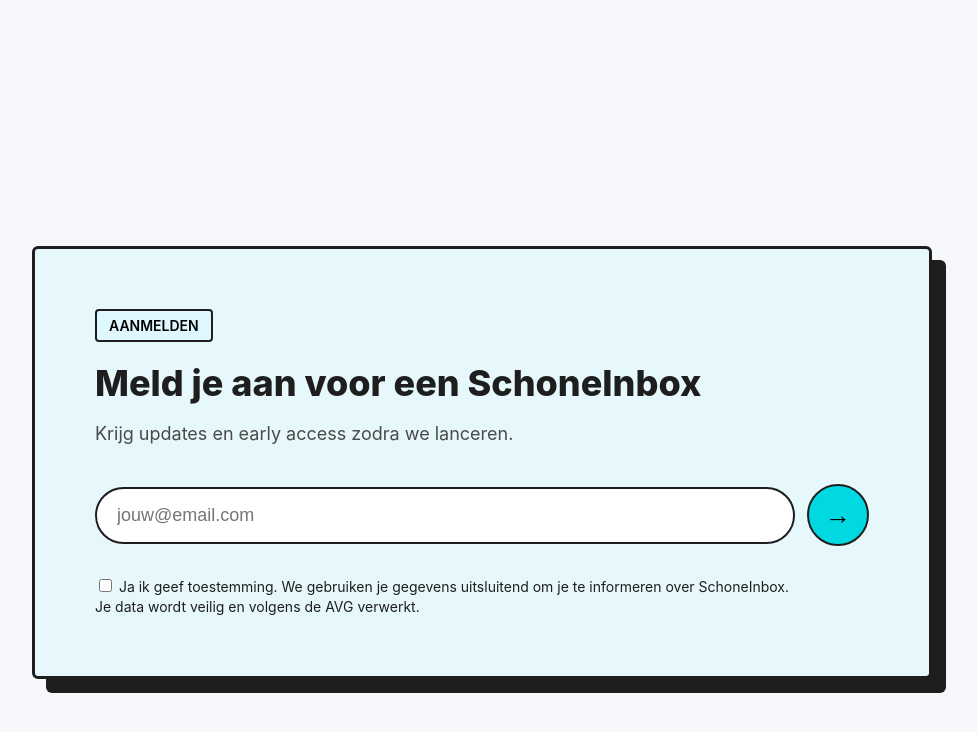
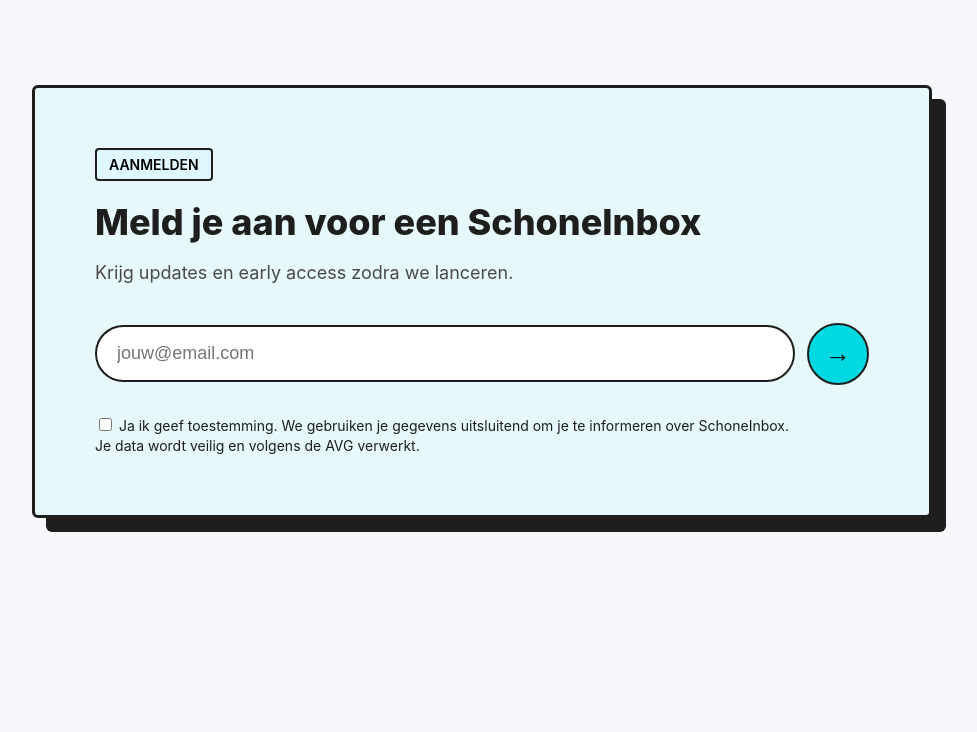
Before and after one commit to Igoranze/aanmelden-schoneinbox, a plain HTML site: page index.html in a window 1280 px wide. Shown: the whole page, without its empty margins (158-1135 px from the left). Drawn offline with Linux system fonts and the light colour scheme.

Commit message:
Reduce margin-top of card-wrapper from 15% to 2%

```diff
--- a/index.html
+++ b/index.html
@@ -19,7 +19,7 @@
         position: relative;
         max-width: 900px;
         width: 100%;
-        margin-top: 15%
+        margin-top: 2%
     }
 
     .card {
```
